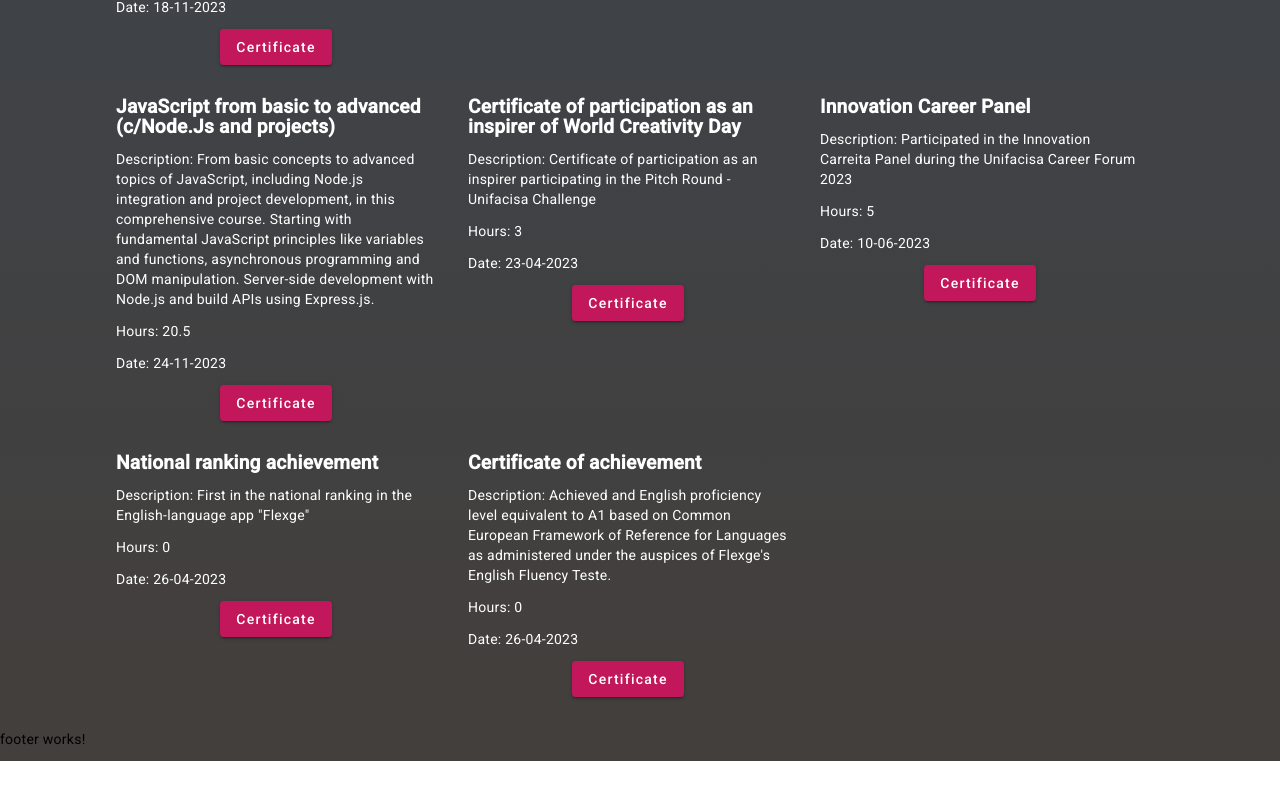
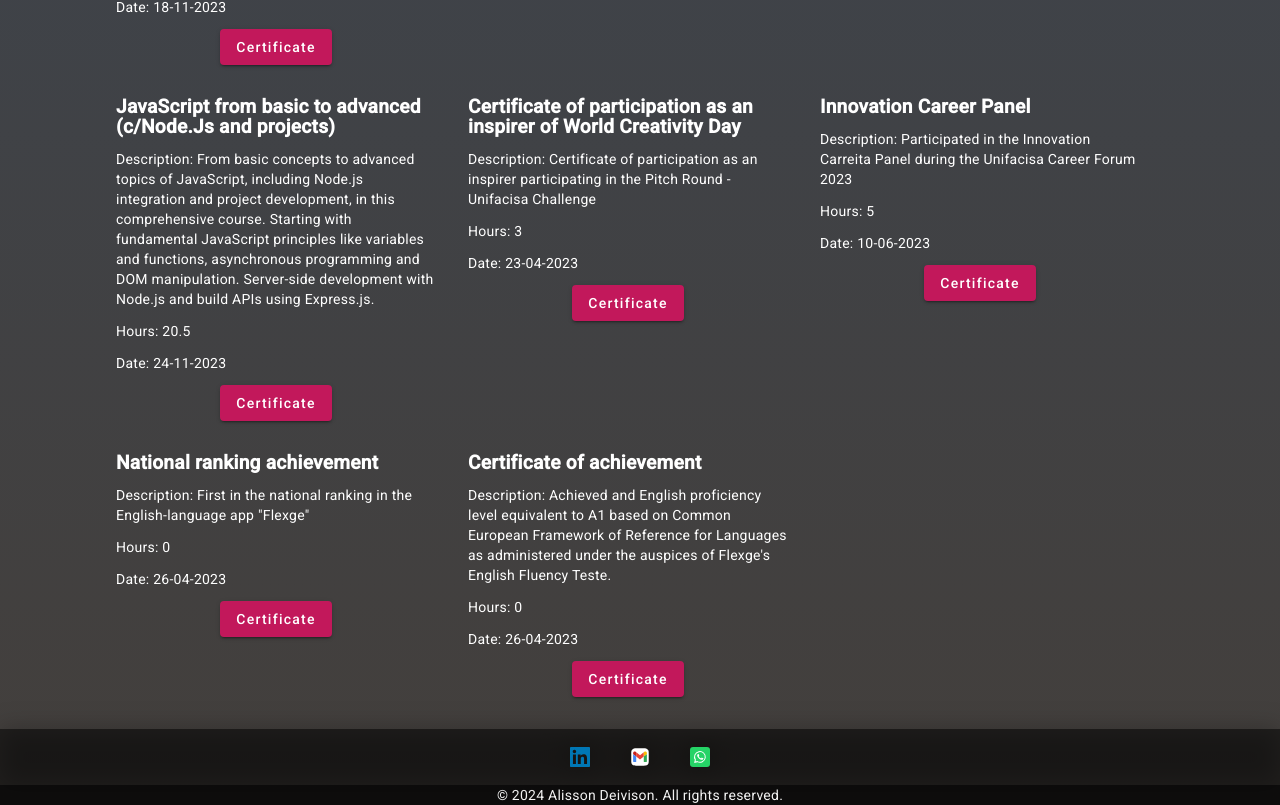
Before and after one commit to AlissonDeivison/portfolio, an Angular app: page / in a window 1280 px wide. Shown: the part 3504-4309 px from the top of the page. Before the commit the page ends 4265 px from the top, so only its background shows below. Built offline with nearby package versions, Linux system fonts and the light colour scheme.

Commit message:
Updates to the Footer Component

```diff
--- a/src/app/shared/footer/footer.component.html
+++ b/src/app/shared/footer/footer.component.html
@@ -1 +1,28 @@
-<p>footer works!</p>
+<div class="footer">
+  <div class="social-networks">
+    <figure>
+      <a
+        href="https://www.linkedin.com/in/alisson-deivison-52204588/"
+        target="_blank"
+      >
+        <img src="/assets/icons/linkedin.svg" alt="Linkedin logo" />
+      </a>
+    </figure>
+    <figure>
+      <a href="mailto:uepbalisson@gmail.com">
+        <img src="/assets/icons/gmail.svg" alt="Gmail logo" />
+      </a>
+    </figure>
+    <figure>
+      <a
+        href="https://api.whatsapp.com/send?phone=5583988508473&text=Ol%C3%A1!%20Cheguei%20at%C3%A9%20voc%C3%AA%20atrav%C3%A9s%20do%20seu%20Portf%C3%B3lio."
+        target="_blank"
+      >
+        <img src="/assets/icons/whatsapp.svg" alt="Whatsapp logo" />
+      </a>
+    </figure>
+  </div>
+</div>
+<div class="last-section">
+  <p>© 2024 Alisson Deivison. All rights reserved.</p>
+</div>
--- a/src/app/shared/footer/footer.component.scss
+++ b/src/app/shared/footer/footer.component.scss
@@ -0,0 +1,53 @@
+.footer {
+  padding: 0.5rem;
+  background-color: rgba(0, 0, 0, 0.514);
+  filter: drop-shadow(0 0 0.75rem rgba(0, 0, 0, 0.514));
+  display: flex;
+  justify-content: center;
+  place-items: center;
+
+
+  .social-networks {
+    display: flex;
+
+    figure {
+      margin: 0;
+      height: 40px;
+      justify-content: center;
+      display: flex;
+      align-items: center;
+    }
+
+    img {
+        padding: 10px;
+        width: 20px;
+        height: 20px;
+        margin: 0 10px;
+    }
+    a{
+        height: 40px;
+    }
+  }
+
+  mat-divider {
+    width: 15rem;
+    border: 1px solid rgba(255, 255, 255, 0.377);
+  }
+
+  p{
+    color: white;
+    font-size: 0.8rem;
+    align-self: center;
+    justify-content: end;
+  }
+}
+.last-section{
+    display: flex;
+    justify-content: center;
+    background-color: rgba(0, 0, 0, 0.788);
+
+    p{
+        margin: 0;
+        color: white;
+    }
+}
```
